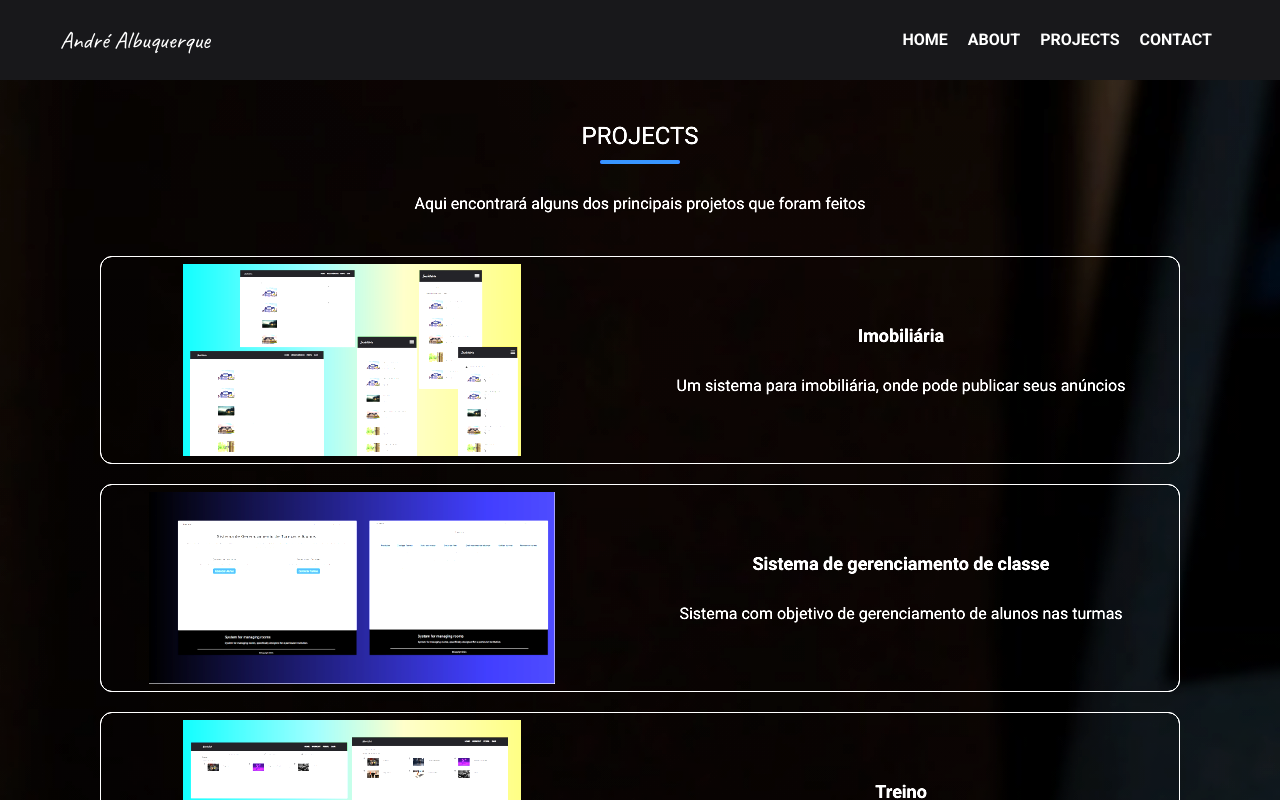
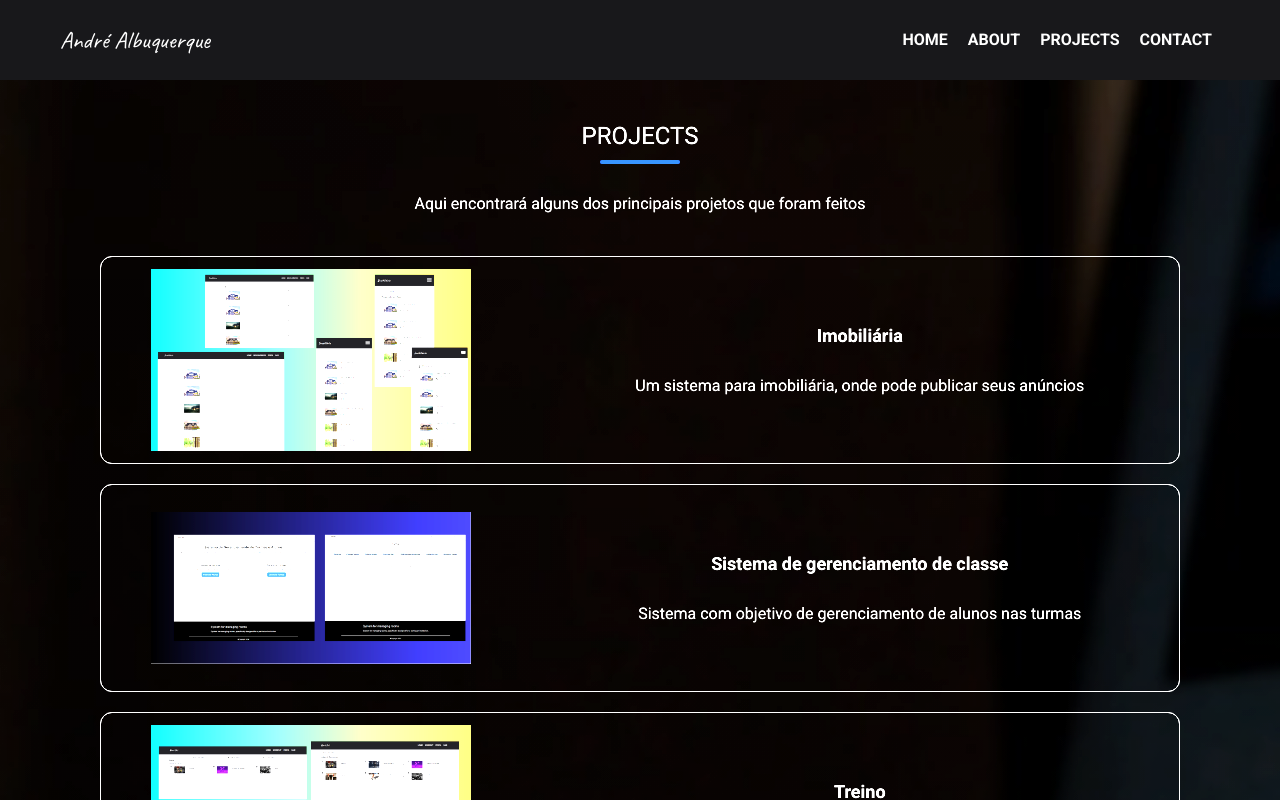
Before and after one commit to andre-albuquerque01/Portfolio_v2, a Next.js app: page /projects in a window 1280 px wide. Shown: the top 800 px of the page. Built offline with nearby package versions, Linux system fonts and the light colour scheme.

Commit message:
feat: update component

```diff
--- a/src/components/cardProjects.tsx
+++ b/src/components/cardProjects.tsx
@@ -19,7 +19,7 @@ export const CardProject = ({
   return (
     <Link
       href={`/projects/${pathLink}`}
-      className="w-[90%]  h-52 flex items-center justify-around gap-5 max-md:flex-col max-md:h-auto max-md:justify-end text-white border border-white rounded-xl transform duration-700 hover:bg-zinc-700 hover:scale-110"
+      className="w-[90%] h-52 flex items-center justify-around gap-5 max-md:flex-col max-md:h-auto max-md:justify-end text-white border border-white rounded-xl transform duration-700 hover:bg-zinc-700 hover:scale-110"
       title={titleLink}
     >
       <Image
@@ -27,7 +27,7 @@ export const CardProject = ({
         width={1200}
         height={900}
         alt="Capa"
-        className=" h-52 object-contain w-[45%] max-md:h-auto py-2"
+        className=" h-52 max-w-80 object-contain w-[45%] max-md:h-auto py-2"
         priority
       />
       <div className="flex flex-col items-center gap-6 w-[50%] max-md:w-full max-md:px-2 max-md:mb-2 max-md:text-center">
```
